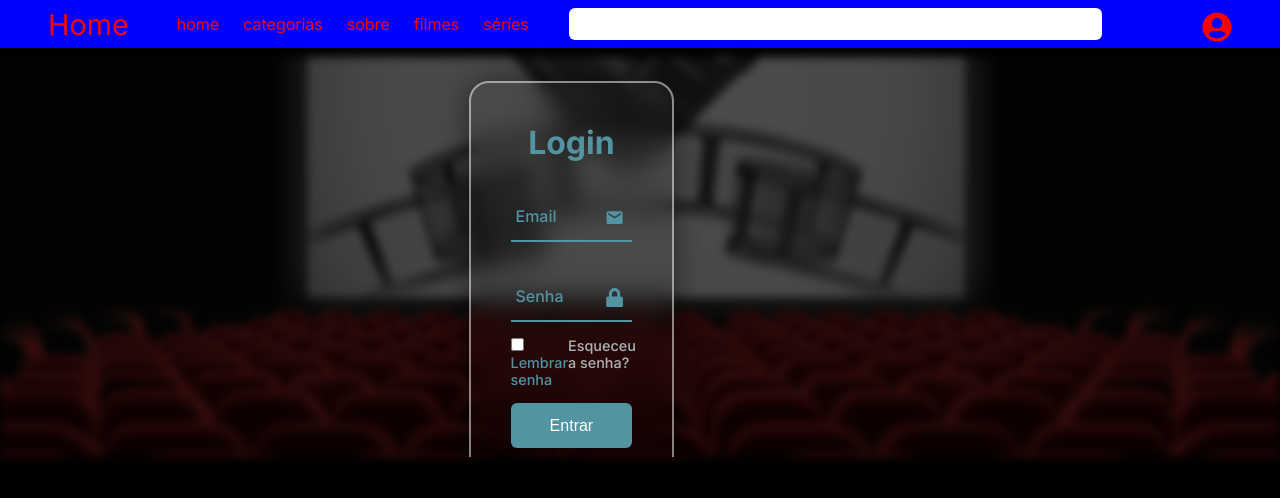
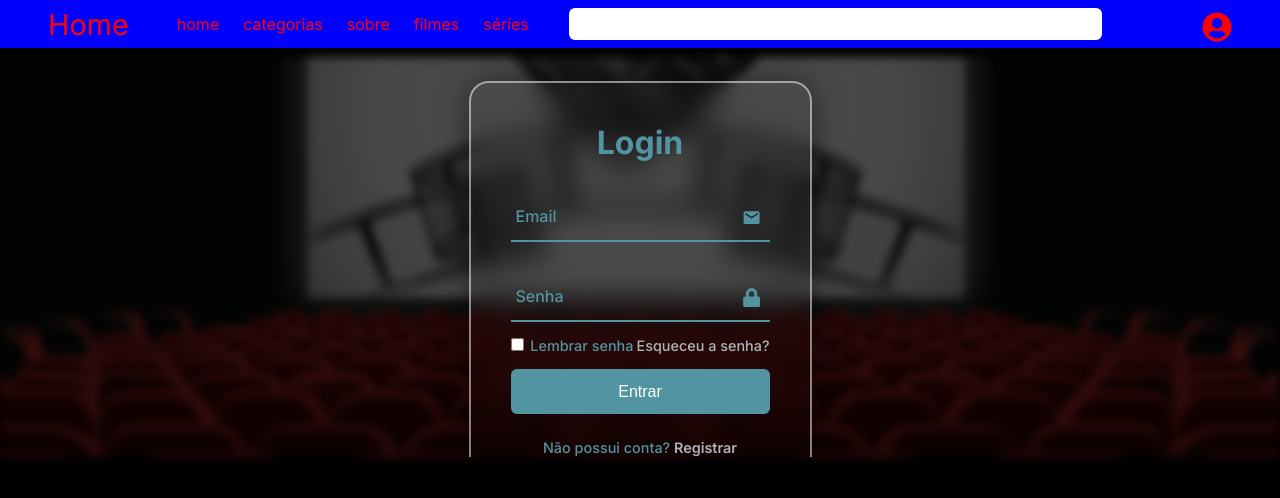
Before and after one commit to gustavocarvalho-ra/BDF, a Next.js app: page / in a window 1280 px wide. Both pictures are taken after a click on the button 1216 px from the left and 28 px from the top of the page. Shown: the top 498 px of the page. Built offline with nearby package versions, Linux system fonts and the light colour scheme.

Commit message:
feat: clear scss

```diff
--- a/src/app/components/Form/Form.module.scss
+++ b/src/app/components/Form/Form.module.scss
@@ -1,4 +1,3 @@
-
 // :root {
 //   --text: #5294a1;
 // }
@@ -15,67 +14,20 @@
 
 .activeClass {
   display: none;
-  background: red;
 }
-
-// .wrapper {
-//   position: relative;
-//   width: 400px;
-//   height: 440px;
-//   background: transparent;
-//   border: 2px solid rgba(255, 255, 255, .5);
-//   border-radius: 20px;
-//   backdrop-filter: blur(13px);
-//   box-shadow: 0 0 30px rgba(0, 0, 0, .5);
-//   display: flex;
-//   justify-content: center;
-//   align-items: center;
-//   overflow: hidden;
-//   transform: scale(0);
-//   transition: transform .5s ease, height .2s ease;
-
-//   &.active {
-//     height: 520px;
-//   }
-
-//   &.activePopup {
-//     transform: scale(1);
-//   }
-// }
 
 .click {
   transform: translateY(500px);
 }
 
 .formBox {
-  width: 60%;
+  width: 100%;
   padding: 40px;
   position: relative;
   border-radius: 20px;
   border: 2px solid rgba(255, 255, 255, .5);
   box-shadow: 0 0 30px rgba(0, 0, 0, .5);
   backdrop-filter: blur(13px);
-
-  // &.login {
-  //   transition: transform .18s ease;
-  //   transform: translateX(0);
-
-  //   .active & {
-  //     transition: none;
-  //     transform: translateX(-400px);
-  //   }
-  // }
-
-  &.register {
-    // position: absolute;
-    transition: none;
-    // transform: translateX(400px);
-
-    .active & {
-      transition: transform .18s ease;
-      transform: translateX(0);
-    }
-  }
 }
 
 .iconClose {
@@ -94,12 +46,6 @@
   cursor: pointer;
   z-index: 1;
 }
-
-// h2 {
-//   font-size: 2em;
-//   color: #5294a1;
-//   text-align: center;
-// }
 
 .inputBox {
   position: relative;
```
